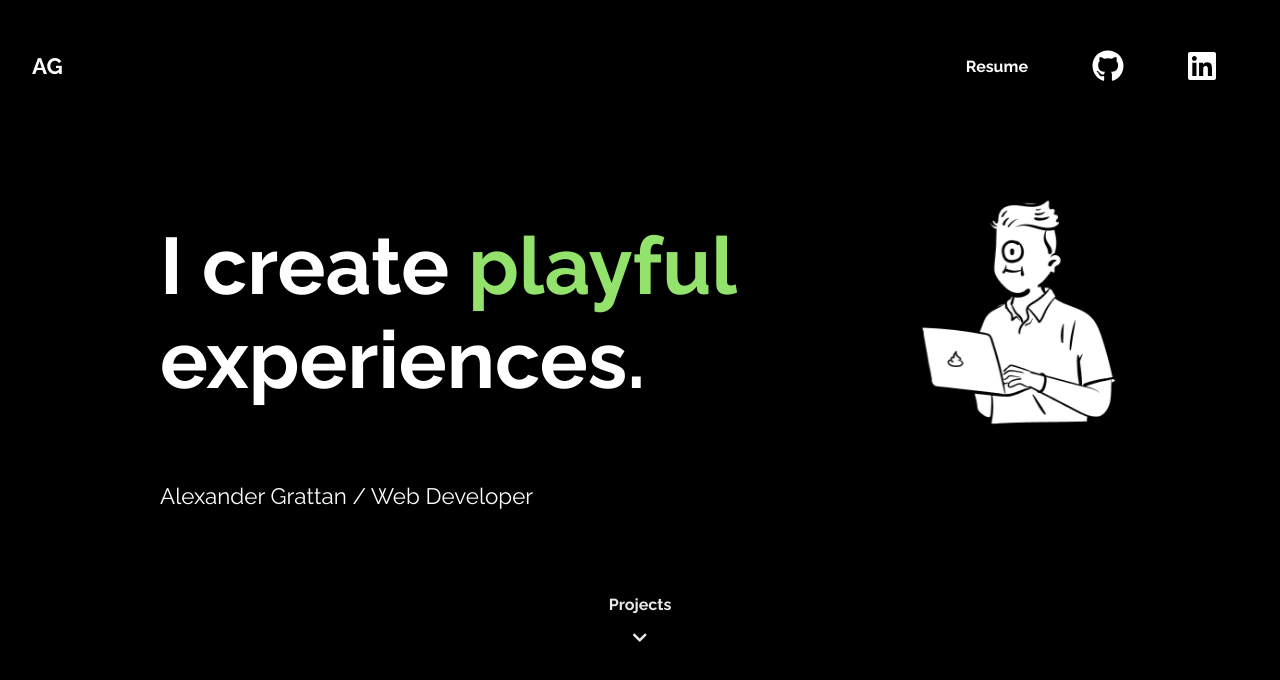
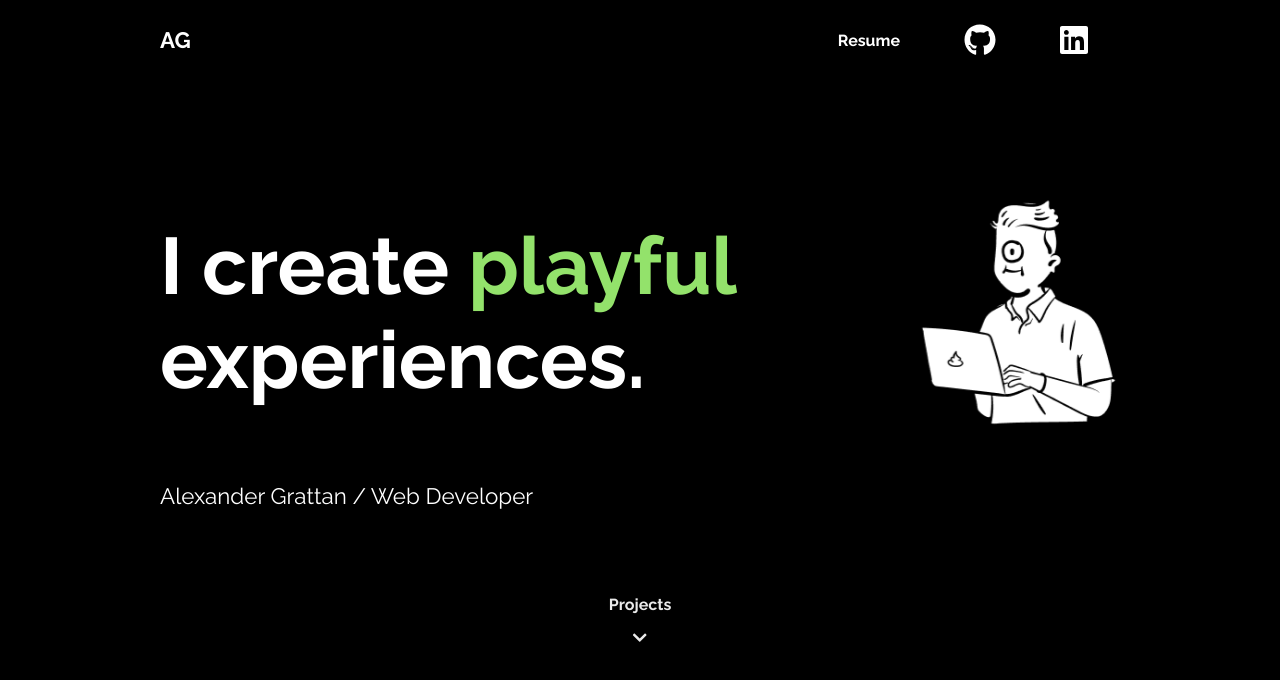
Before and after one commit to agrattan0820/portfolio-site, a Next.js app: page / in a window 1280 px wide. Shown: the top 680 px of the page. Built offline with nearby package versions, Linux system fonts and the light colour scheme.

Commit message:
fix: aligned navbar

```diff
--- a/pages/index.js
+++ b/pages/index.js
@@ -60,8 +60,8 @@ export default function Home() {
         .from(".title", {
           duration: 0.6,
           y: 100,
+          delay: 0.2,
           opacity: 0,
-          delay: 0.2,
           ease: "power3.out",
         })
         .from(".peep-image", {
@@ -198,7 +198,7 @@ export default function Home() {
         <main className="main-home">
           <div className="cta">
             <h1 className="title">
-              I create <span className="playful">playful</span> experiences.
+              I create<span className="playful"> playful </span> experiences.
             </h1>
             <img
               src="/images/My_Peep.png"
@@ -207,7 +207,11 @@ export default function Home() {
             />
           </div>
 
-          <h3 className="job-title">Alexander Grattan / Web Developer</h3>
+          <h3 className="job-title">
+            <span className="text-reveal">
+              Alexander Grattan / Web Developer
+            </span>
+          </h3>
           <div className="scroll-indicator" onClick={executeScroll}>
             <p>Projects</p>
             <FontAwesomeIcon icon={faChevronDown} />
--- a/styles/Home.scss
+++ b/styles/Home.scss
@@ -4,25 +4,31 @@
   margin: 0 auto;
   overflow: hidden;
   .home-nav {
-    width: 100%;
     position: absolute;
-    top: 50px;
+    left: 50%;
+    transform: translateX(-50%);
+    display: flex;
+    align-items: center;
+    height: 10vh;
+    width: 75%;
     font-family: $font;
     color: $white;
     font-weight: 700;
+    z-index: 2;
+    @media (max-width: 768px) {
+      width: 90%;
+    }
     .space-between {
+      width: 100%;
       display: flex;
       justify-content: space-between;
       align-items: center;
-      padding: 0 32px;
     }
     .logo {
       font-size: 1.4rem;
       user-select: none;
     }
     .nav-list {
-      position: relative;
-      z-index: 2;
       margin: 0;
       padding: 0;
       list-style-type: none;
@@ -63,7 +69,7 @@
       min-height: 75vh;
       padding: 3rem 0;
     }
-    @media (max-width: 967px) {
+    @media (max-width: 768px) {
       width: 90%;
     }
     .cta {
```
